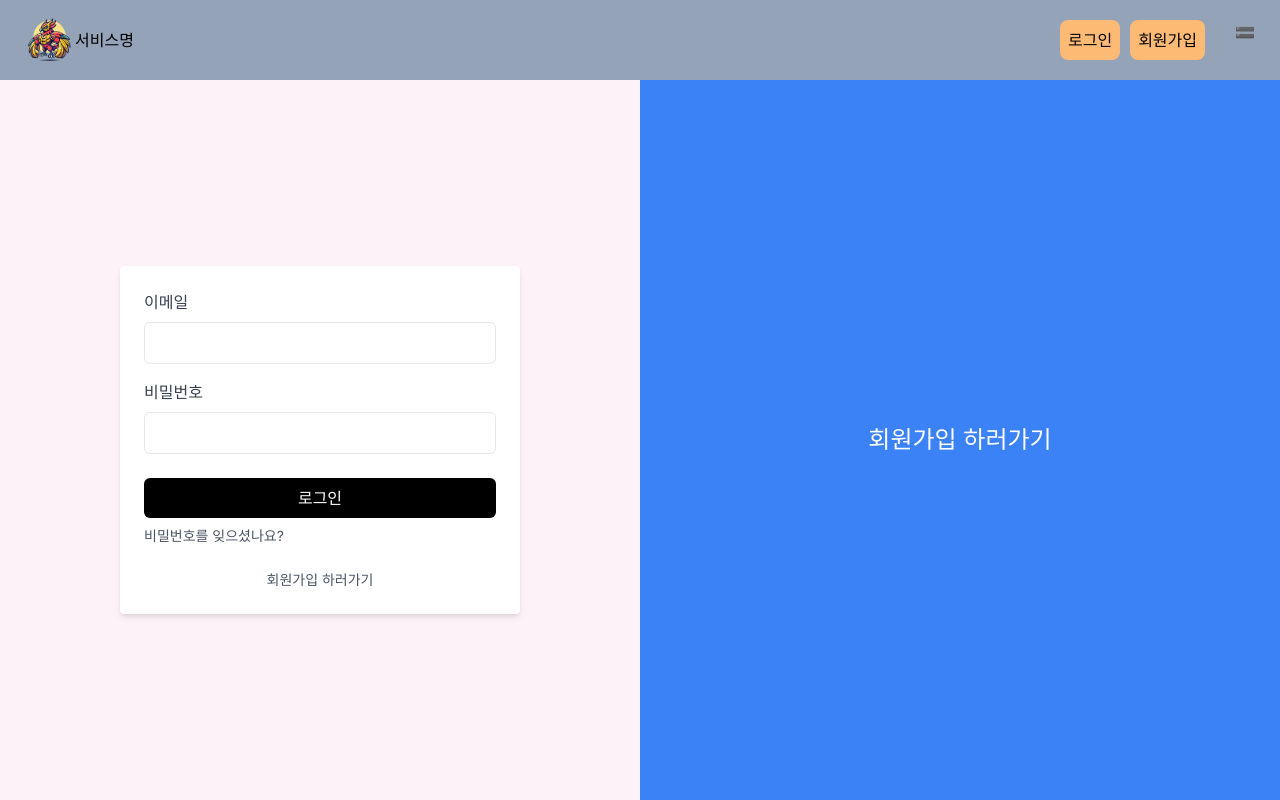
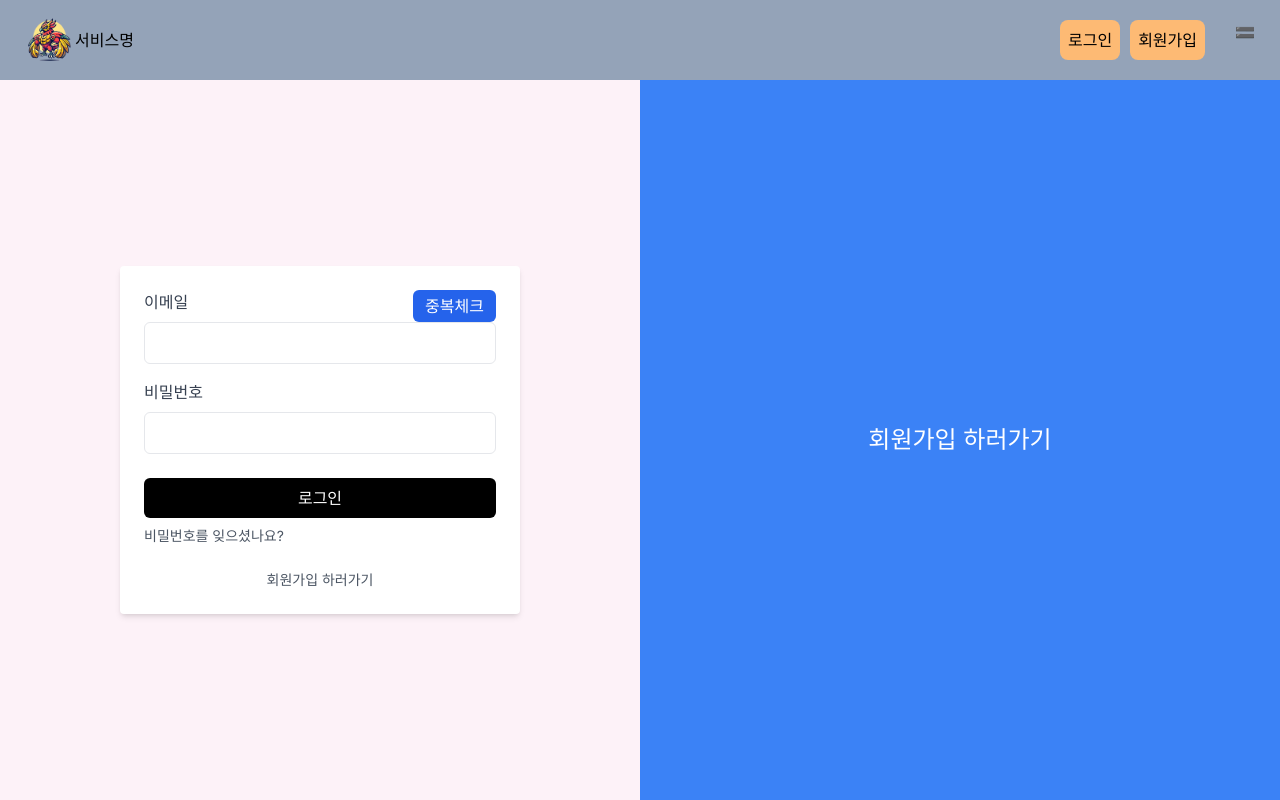
Before and after one commit to Frontend-ALPS-community/Nft-Market, a Next.js app: page /auth in a window 1280 px wide. Built offline with nearby package versions, Linux system fonts and the light colour scheme.

Commit message:
css 수정

```diff
--- a/src/app/auth/form/form.tsx
+++ b/src/app/auth/form/form.tsx
@@ -18,7 +18,7 @@ const Form: React.FC<FormProps> = ({ isSignup, handleClick }) => {
             />{' '}
             <button
               type="button"
-              className="absolute  top-0 right-0  px-3 py-1 text-blue-600 text-white rounded-md"
+              className="absolute  top-0 right-0  px-3 py-1 bg-blue-600 text-white rounded-md"
             >
               중복체크
             </button>
@@ -47,7 +47,7 @@ const Form: React.FC<FormProps> = ({ isSignup, handleClick }) => {
                 />
                 <button
                   type="button"
-                  className="absolute  top-0 right-0  px-3 py-1 text-blue-600 text-white rounded-md"
+                  className="absolute  top-0 right-0  px-3 py-1 bg-blue-600 text-white rounded-md"
                 >
                   중복체크
                 </button>
--- a/src/app/auth/page.tsx
+++ b/src/app/auth/page.tsx
@@ -15,7 +15,7 @@ const Page = () => {
         <Form isSignup={isSignup} handleClick={handleClick} />
         <div
           onClick={handleClick}
-          className={`flex-1 md:w-1/2 bg-blue-500 text-white flex justify-center items-center transition-transform duration-500 ${isSignup ? 'translate-x-0 -translate-x-full' : ''}`}
+          className={`flex-1 md:w-1/2 bg-blue-500 text-white flex justify-center items-center transition-transform duration-500 ${isSignup ? '-translate-x-full' : ''}`}
         >
           <div className="text-2xl cursor-pointer">
             {isSignup ? '로그인 하러가기' : '회원가입 하러가기'}
```
